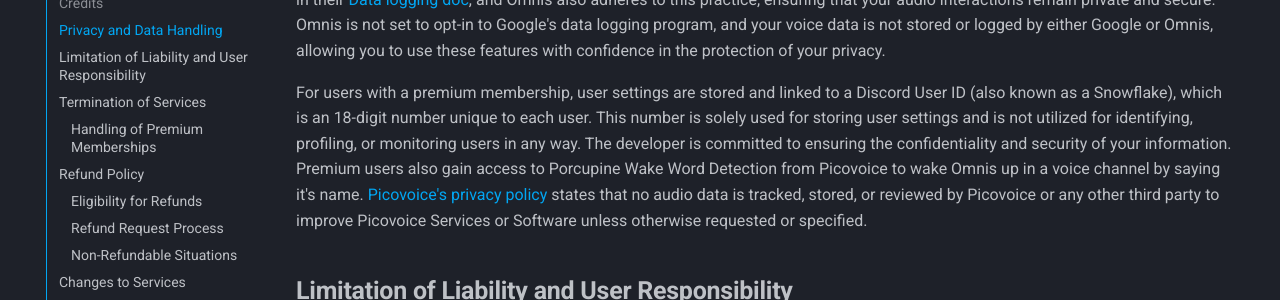
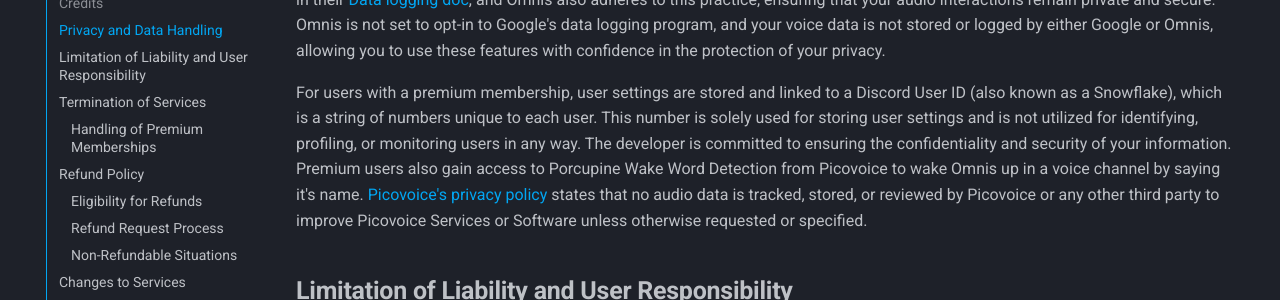
Before and after one commit to dylwedma11748/omnis-bot, an MkDocs documentation site: the page built from docs/terms.md, in a window 1280 px wide and 900 px high, scrolled down 1554 px. Shown: the part 177-477 px from the top of the window. Built offline with MkDocs 1.6.1 and Material for MkDocs 9.7.7, drawn with Linux system fonts in a browser that asks for light colours.

Commit message:
Update terms.md

```diff
--- a/docs/terms.md
+++ b/docs/terms.md
@@ -53,7 +53,7 @@
 Importantly, by default, Google does not log customer audio data or transcripts as seen in their [Data logging doc](https://cloud.google.com/speech-to-text/docs/data-logging), and Omnis also adheres to this practice, ensuring that your audio interactions remain private and secure.
 Omnis is not set to opt-in to Google's data logging program, and your voice data is not stored or logged by either Google or Omnis, allowing you to use these features with confidence in the protection of your privacy.
 
-For users with a premium membership, user settings are stored and linked to a Discord User ID (also known as a Snowflake), which is an 18-digit number unique to each user.
+For users with a premium membership, user settings are stored and linked to a Discord User ID (also known as a Snowflake), which is a string of numbers unique to each user.
 This number is solely used for storing user settings and is not utilized for identifying, profiling, or monitoring users in any way.
 The developer is committed to ensuring the confidentiality and security of your information.
 Premium users also gain access to Porcupine Wake Word Detection from Picovoice to wake Omnis up in a voice channel by saying it's name.
```
